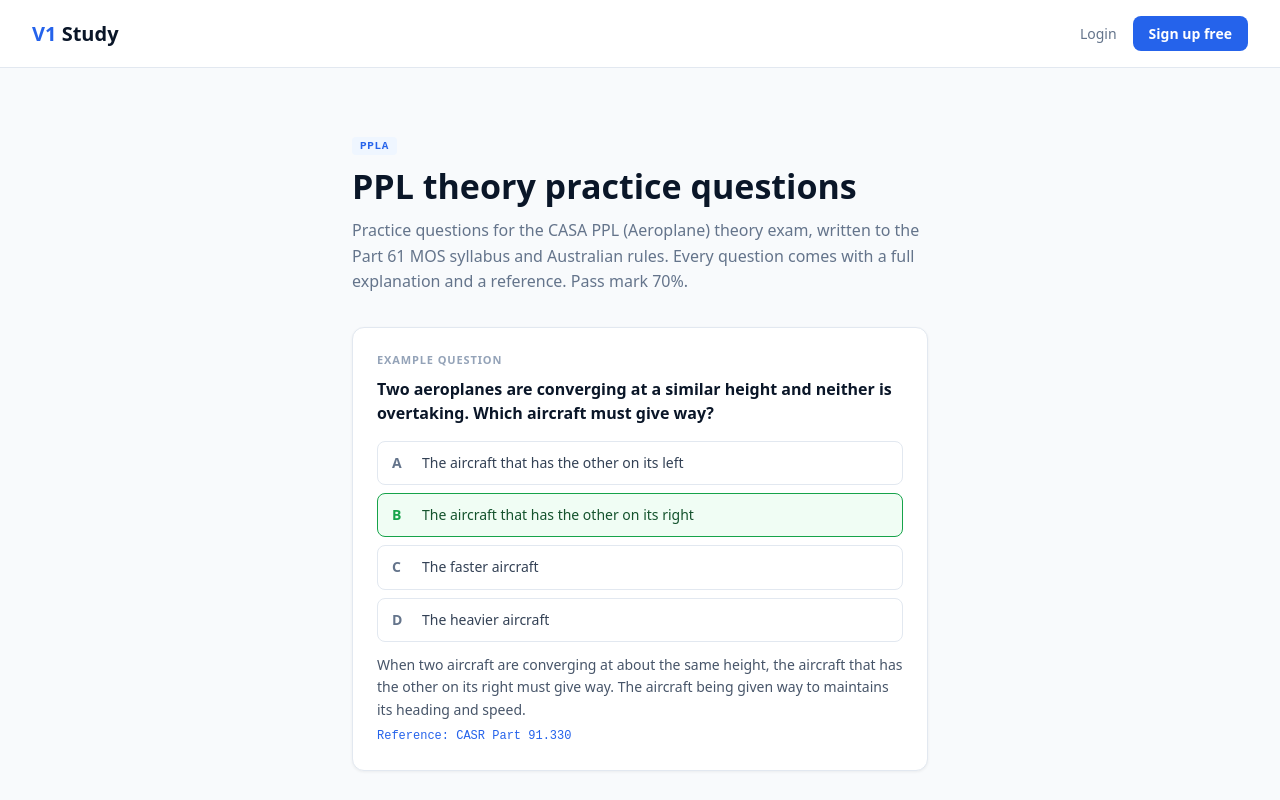
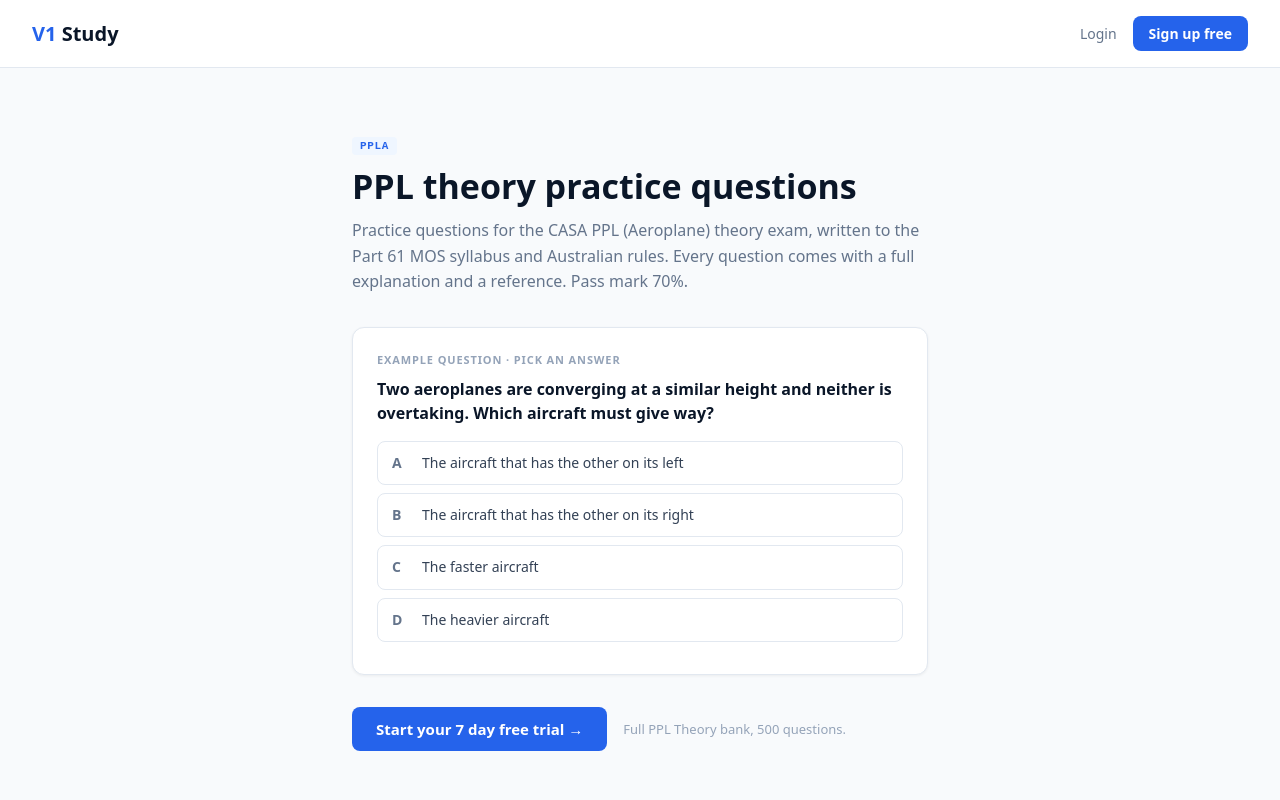
Before and after one commit to daniellongford/V1Study, a Next.js app: page /practice/ppl-theory in a window 1280 px wide. Shown: the top 800 px of the page. Built offline with nearby package versions, Linux system fonts and the light colour scheme.

Commit message:
Update page.tsx

```diff
--- a/app/practice/[slug]/page.tsx
+++ b/app/practice/[slug]/page.tsx
@@ -1,6 +1,7 @@
 import type { Metadata } from 'next'
 import { notFound } from 'next/navigation'
 import { PRACTICE, getPractice } from '../../../lib/practice-content'
+import PracticeQuestion from './PracticeQuestion'
 
 const BASE = 'https://v1study.com.au'
 
@@ -35,7 +36,6 @@ export default async function PracticePage({ params }: { params: Promise<{ slug:
   if (!entry) notFound()
 
   const { question } = entry
-  const letters = ['A', 'B', 'C', 'D']
   const signupHref = `/signup?plan=${entry.plan}`
 
   const licenceNote: Record<string, string> = {
@@ -82,44 +82,7 @@ export default async function PracticePage({ params }: { params: Promise<{ slug:
           {entry.intro}
         </p>
 
-        <section style={{ background: 'white', border: '1px solid #e2e8f0', borderRadius: '12px', padding: 'clamp(1.25rem, 4vw, 1.5rem)', boxShadow: '0 1px 3px rgba(0,0,0,0.06)' }}>
-          <div style={{ fontSize: '11px', fontWeight: '700', color: '#94a3b8', letterSpacing: '0.08em', textTransform: 'uppercase', marginBottom: '10px' }}>
-            Example question
-          </div>
-
-          <p style={{ fontSize: '16px', fontWeight: '600', color: '#0a1628', lineHeight: 1.5, marginBottom: '1rem' }}>
-            {question.question}
-          </p>
-
-          {question.options.map((opt, i) => {
-            const isCorrect = i === question.correct
-            return (
-              <div
-                key={i}
-                style={{
-                  display: 'flex', gap: '12px', alignItems: 'flex-start',
-                  border: `1px solid ${isCorrect ? '#16a34a' : '#e2e8f0'}`,
-                  background: isCorrect ? '#f0fdf4' : 'white',
-                  color: isCorrect ? '#14532d' : '#334155',
-                  borderRadius: '8px', padding: '11px 14px', marginBottom: '8px',
-                  fontSize: '14px', lineHeight: 1.45,
-                }}
-              >
-                <span style={{ fontWeight: '700', color: isCorrect ? '#16a34a' : '#64748b', minWidth: '18px' }}>{letters[i]}</span>
-                <span>{opt}</span>
-              </div>
-            )
-          })}
-
-          <div style={{ marginTop: '0.75rem', fontSize: '14px', color: '#475569', lineHeight: 1.6 }}>
-            {question.explanation}
-            {question.reference && (
-              <div style={{ fontSize: '12px', color: '#2563eb', fontFamily: 'monospace', marginTop: '6px' }}>
-                Reference: {question.reference}
-              </div>
-            )}
-          </div>
-        </section>
+        <PracticeQuestion question={question} />
 
         <div style={{ marginTop: '2rem', display: 'flex', alignItems: 'center', gap: '1rem', flexWrap: 'wrap' }}>
           <a href={signupHref} style={{ display: 'inline-block', background: '#2563eb', color: 'white', borderRadius: '8px', padding: '12px 24px', fontWeight: '600', fontSize: '15px', textDecoration: 'none' }}>
```
